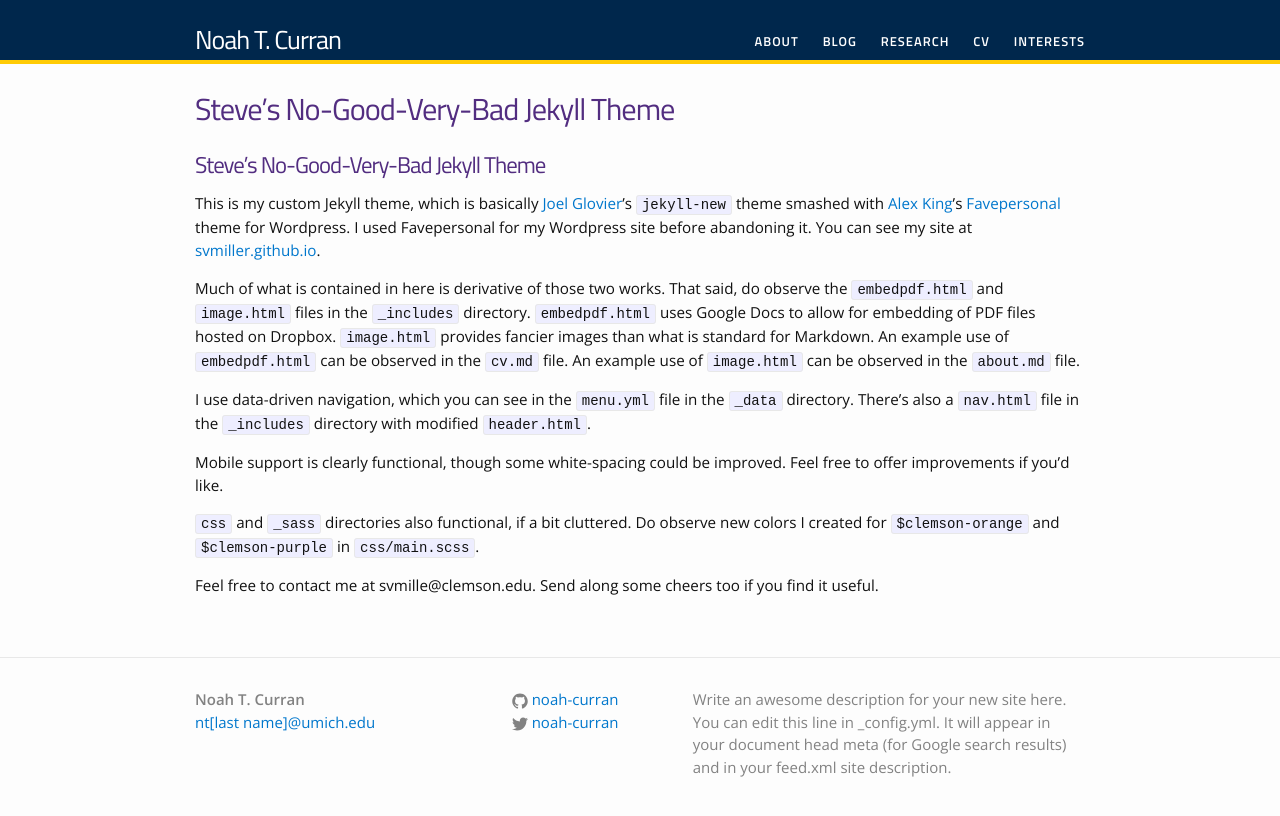
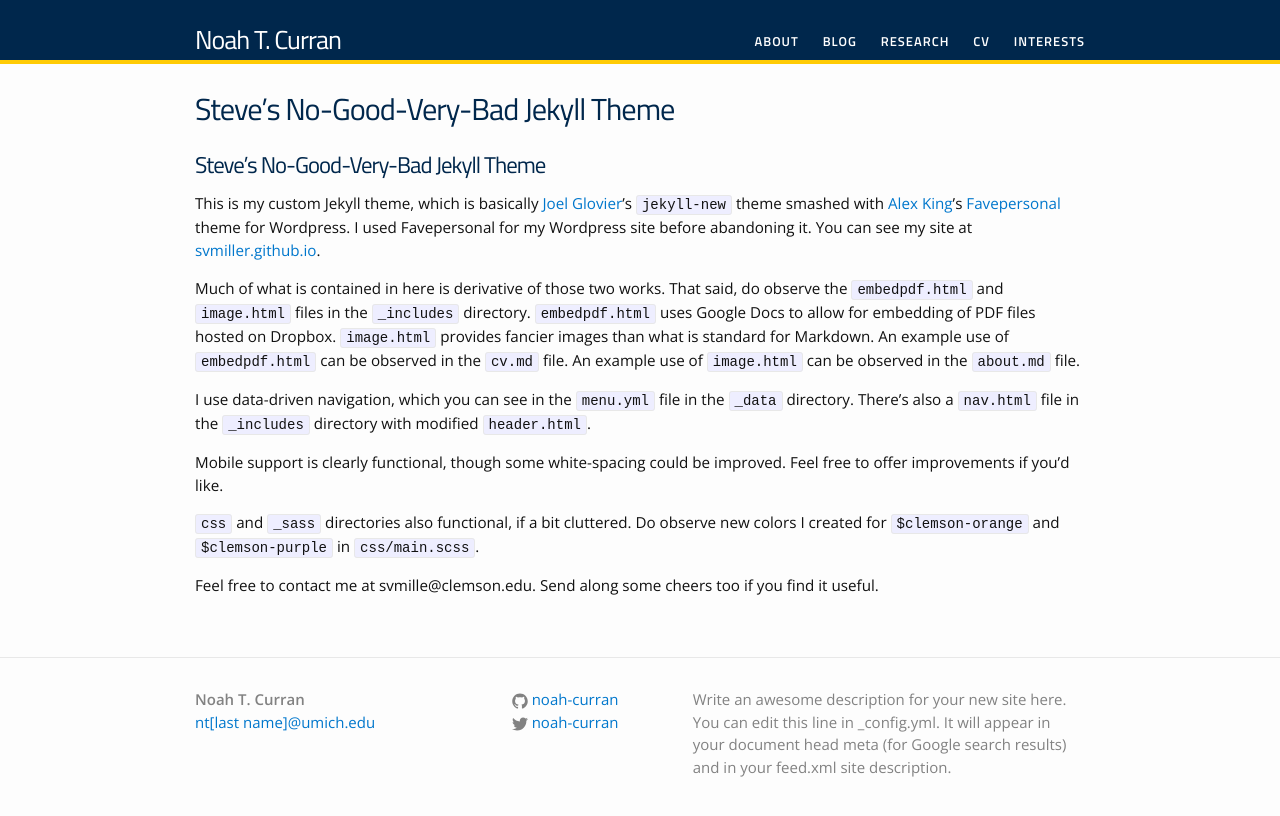
Before and after one commit to noah-curran/noah-curran.github.io, a Jekyll site: the page built from README.md, in a window 1280 px wide. Shown: the top 816 px of the page. Built offline with Jekyll 4.4.1, drawn with Linux system fonts in a browser that asks for light colours; our own code applies the rules of GitHub Pages for plain Markdown files.

Commit message:
color fix

```diff
--- a/_sass/_header.scss
+++ b/_sass/_header.scss
@@ -82,7 +82,7 @@
 	letter-spacing: 0;
 	line-height: 1.2em;
 	padding: 4px 10px;
-color: #522d80;
+color: $michigan-navy;
 
 }
 
--- a/_sass/_layout.scss
+++ b/_sass/_layout.scss
@@ -184,7 +184,7 @@ h1 /* .post-title */ {
     letter-spacing: -1px;
     line-height: 1;
 		font-family: 'Titillium Web', sans-serif;
-		color: #522d80;
+		color: $michigan-navy;
 
     @include media-query($on-laptop) {
 /*        font-size: 36px; */
--- a/_sass/_mobile-header.scss
+++ b/_sass/_mobile-header.scss
@@ -37,12 +37,12 @@
 .site-nav .menu li {
 		display: block;
 		margin: 0;
-		color: #522d80;
+		color: $michigan-navy;
 	}
 
 .site-nav ul.menu a {
 	background: #fff;
-	color: #522d80;
+	color: $michigan-navy;
 
 }
 
```
